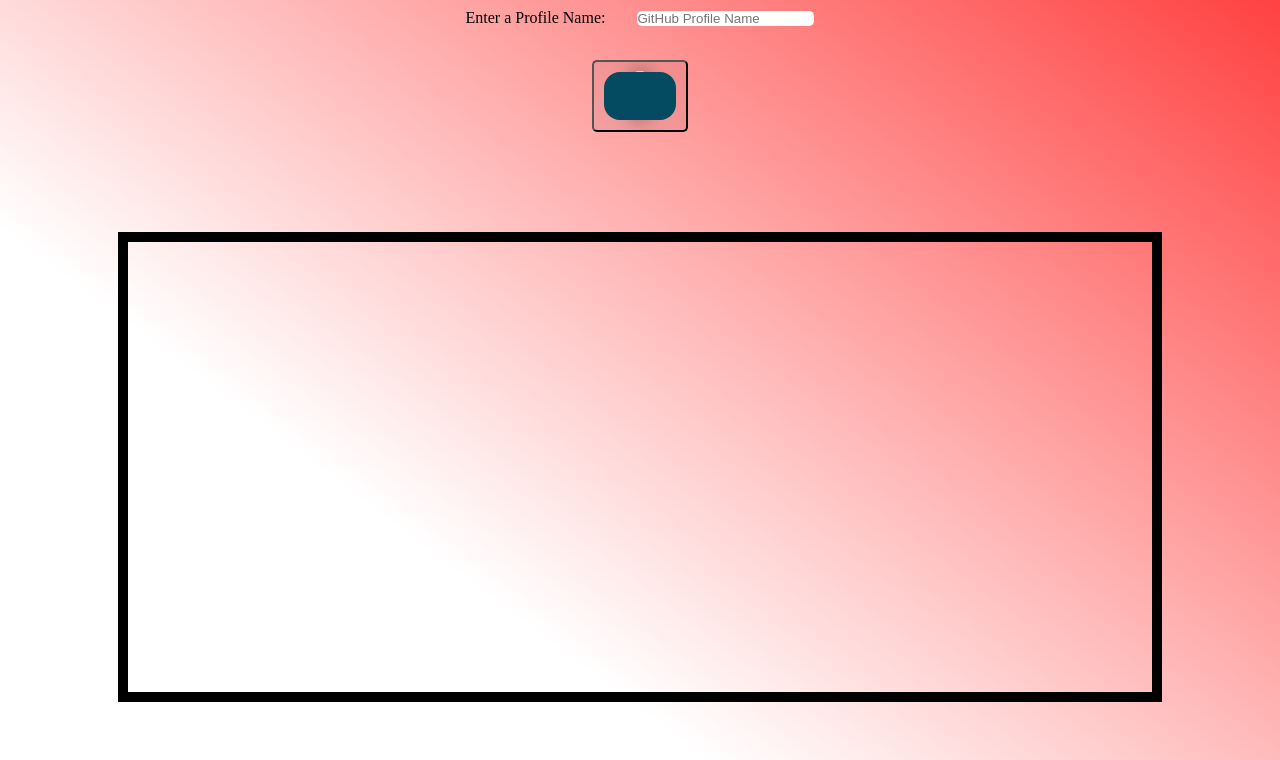
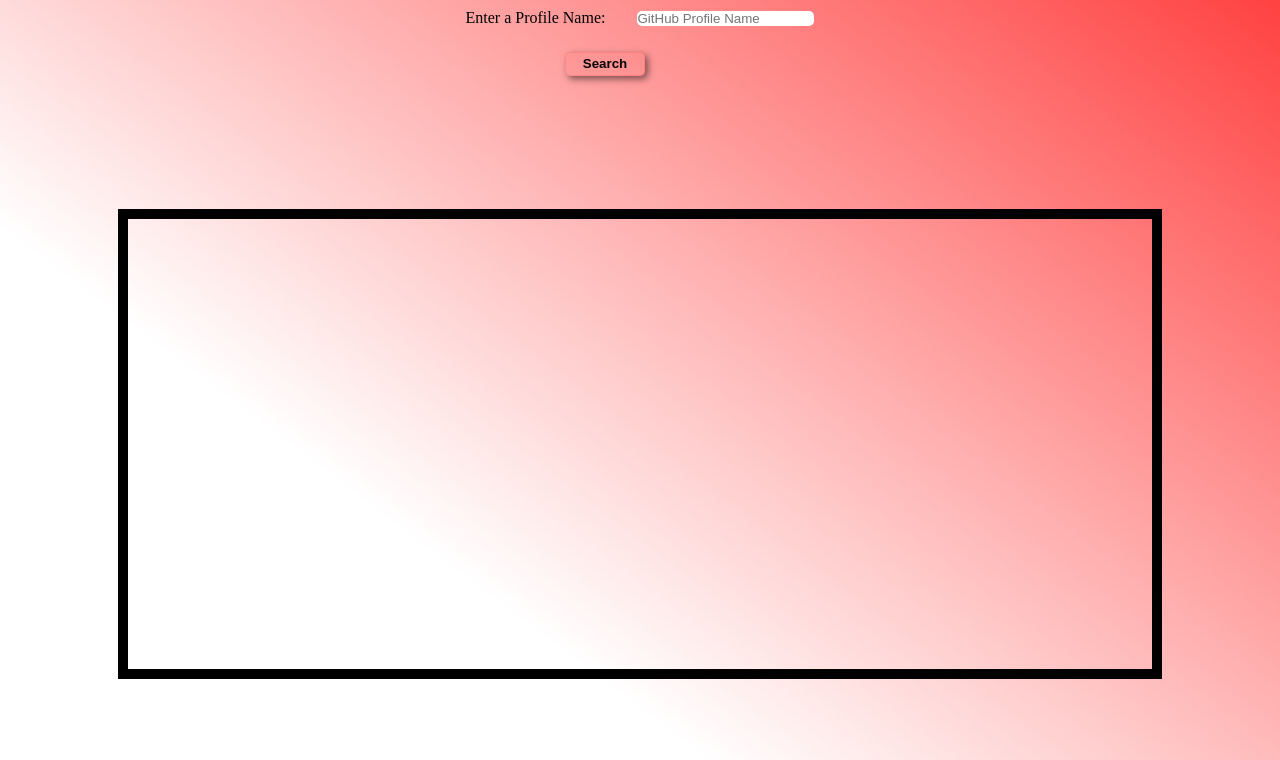
Before and after one commit to ChetanPrince/githubSearchApp, a plain HTML site: page index.html in a window 1280 px wide. Shown: the part 90-850 px from the top of the page. Drawn offline with Linux system fonts and the light colour scheme.

```diff
--- a/index.html
+++ b/index.html
@@ -18,7 +18,10 @@
             </tr>
             </table>
     </div>
-                <button id="search" type="button">Search</button>
+    <div class="div">
+        <button id="search" type="button"><strong>Search</strong></button>
+    </div>
+
     <div class="outputArea"></div>
 </div>
 
--- a/style.css
+++ b/style.css
@@ -33,39 +33,27 @@ body{
     height: 450px;
     margin-top: 100px;
 }
+.div{
+    width: 150px;
+    height: 80px;
+
+}
 #search{
-    width: 6rem;
-    height: 4.5rem;
+    width: 5rem;
+    height: 1.5rem;
+    border: 1px solid rgba(255, 8, 8, 0.11);
     border-radius: 5px;
-    background-color:rgba(0,0,0,0.05);
-    position: relative;
-    display: flex;
-    justify-content: center;
-    align-items: center;
-    overflow: hidden;
-    margin-top: 3%;
+    background-color:rgba(255,0,0,0.05);
+    margin-top: 15%;
+    box-shadow: 3px 3px 7px rgba(0,0,0,0.5);
+    cursor: pointer;
 }
-#search::before{
-    width: 3rem;
-    height: 10%;
-    content: '';
-    position: absolute;
-    background-color: white;
-    box-shadow: 0 0 20px rgb(8,8,8);
-    animation: animate 4s linear infinite;
+#search:hover{
+    background-color: rgba(176, 11, 11, 0.344);
+transform: translate(1px,1px);
+    }
+#search:active{
+    background-color: rgba(255, 8, 8, 0.751);
+    transform: translate(2px,2px);
+
 }
-#search::after{
-    content: '';
-    position: absolute;
-    inset: 10px;
-    background-color: rgb(4, 75, 97);
-    border-radius: 16px;
-}
-@keyframes animate{
-    0%{
-        transform: rotate(0deg);
-    }
-    100%{
-        transform: rotate(360deg);
-    }
-}
```
